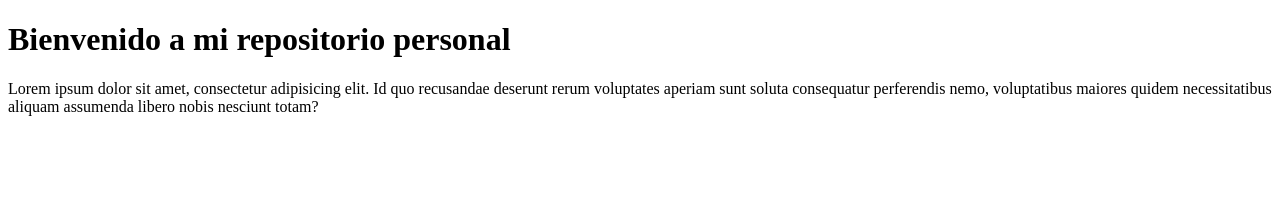
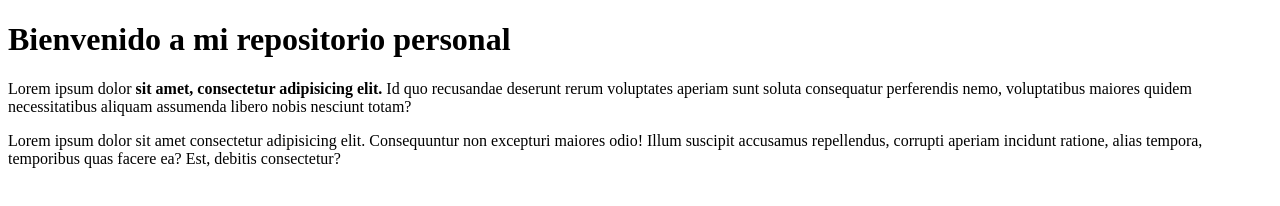
Before and after one commit to estebanandres03/LM-24-25, a plain HTML site: page index.html in a window 1280 px wide. Drawn offline with Linux system fonts and the light colour scheme.

Commit message:
cambio etiquetas

```diff
--- a/index.html
+++ b/index.html
@@ -7,6 +7,7 @@
 </head>
 <body>
     <h1>Bienvenido a mi repositorio personal</h1>
-    <p>Lorem ipsum dolor sit amet, consectetur adipisicing elit. Id quo recusandae deserunt rerum voluptates aperiam sunt soluta consequatur perferendis nemo, voluptatibus maiores quidem necessitatibus aliquam assumenda libero nobis nesciunt totam?</p>
+    <p>Lorem ipsum dolor <b>sit amet, consectetur adipisicing elit.</b> Id quo recusandae deserunt rerum voluptates aperiam sunt soluta consequatur perferendis nemo, voluptatibus maiores quidem necessitatibus aliquam assumenda libero nobis nesciunt totam?</p>
+    <p>Lorem ipsum dolor sit amet consectetur adipisicing elit. Consequuntur non excepturi maiores odio! Illum suscipit accusamus repellendus, corrupti aperiam incidunt ratione, alias tempora, temporibus quas facere ea? Est, debitis consectetur?</p>
 </body>
 </html>
```
